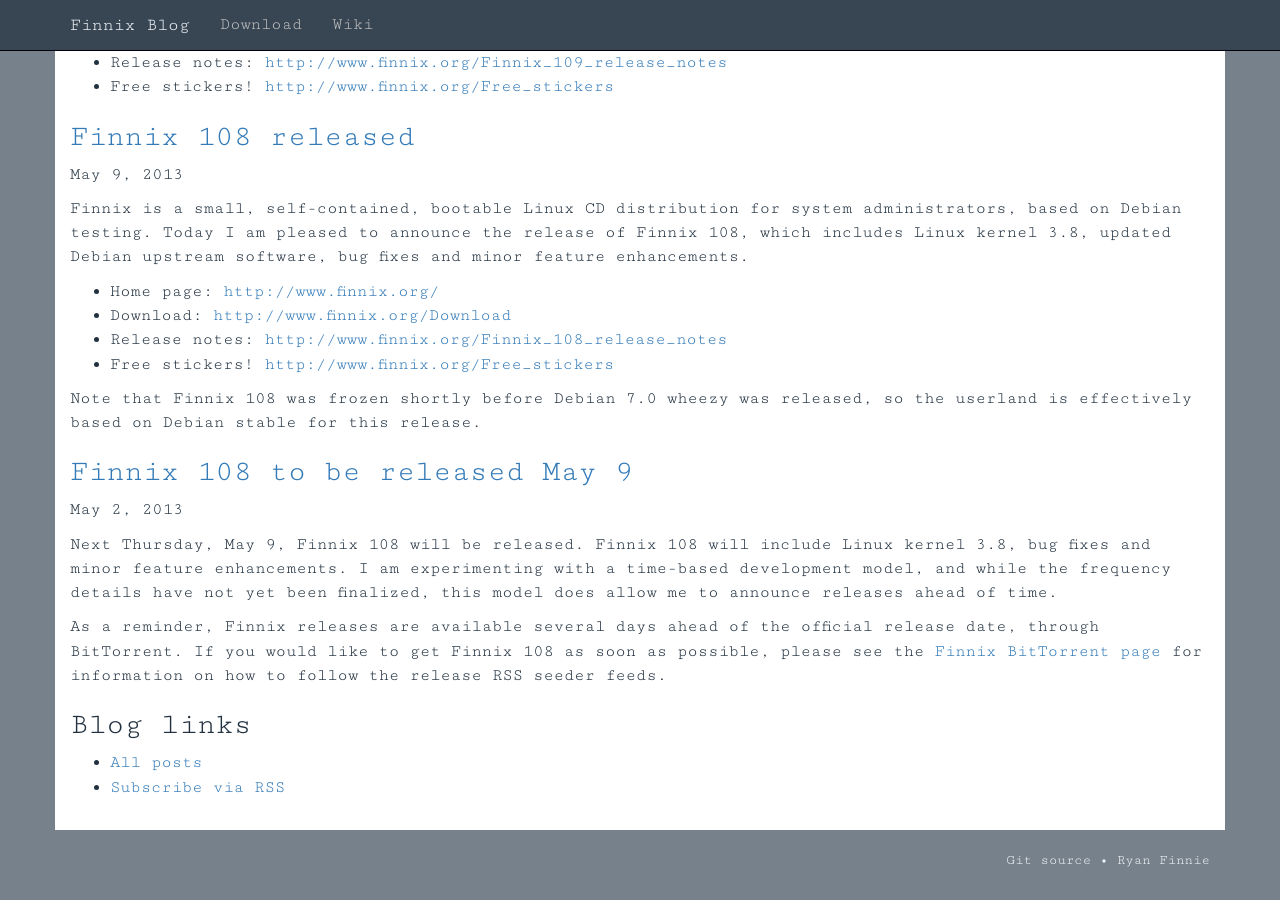
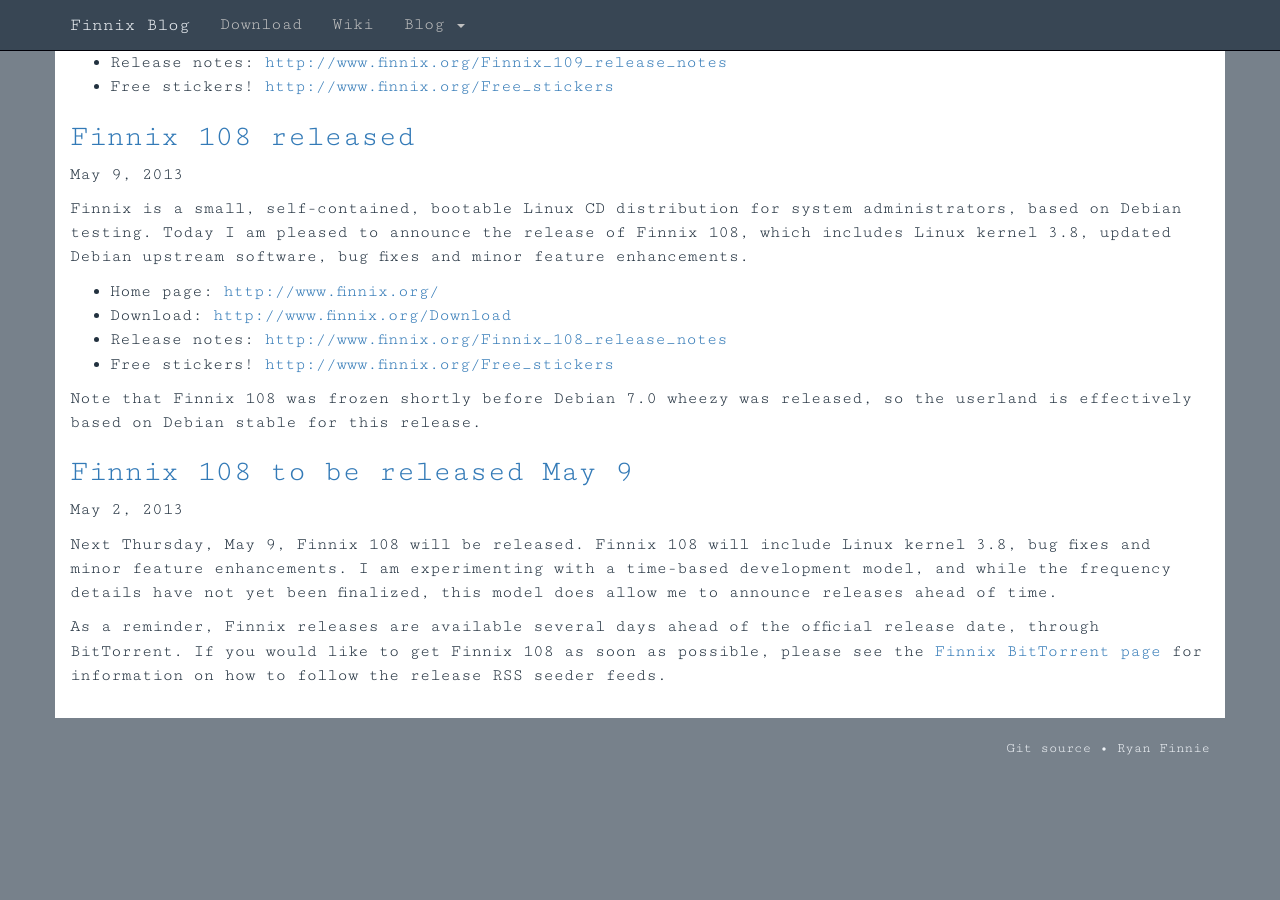
Before and after one commit to finnix/jekyll-finnix, a Jekyll site: the page built from index.html, in a window 1280 px wide and 900 px high, scrolled down 1394 px. Built offline with Jekyll 4.4.1, drawn with Linux system fonts in a browser that asks for light colours; nearby versions of some CDN libraries; after the commit the page ends 2182 px from its top, so only the background shows below that.

Commit message:
Improve top navbar

```diff
--- a/_includes/header.html
+++ b/_includes/header.html
@@ -13,14 +13,40 @@
         </div>
         <div id="navbar" class="collapse navbar-collapse">
           <ul class="nav navbar-nav">
-          {% for my_link in site.top_links %}
+            {% for my_link in site.top_links %}
+            {% if my_link.sublinks %}
+            <li class="dropdown">
+              <a href="#" class="dropdown-toggle" data-toggle="dropdown" role="button" aria-haspopup="true" aria-expanded="false">{{ my_link.title }} <span class="caret"></span></a>
+              <ul class="dropdown-menu">
+                {% for my_sublink in my_link.sublinks %}
+                {% if my_sublink.title %}
+                {% if my_sublink.url %}
+                <li><a href="{{ my_sublink.url }}">{{ my_sublink.title }}</a></li>
+                {% else %}
+                <li class="dropdown-header">{{ my_sublink.title }}</li>
+                {% endif %}
+                {% else %}
+                <li role="separator" class="divider"></li>
+                {% endif %}
+                {% endfor %}
+              </ul>
+            </li>
+            {% else %}
             <li><a href="{{ my_link.url }}">{{ my_link.title }}</a></li>
-          {% endfor %}
-          {% for my_page in site.pages %}
+            {% endif %}
+            {% endfor %}
+            <li class="dropdown">
+              <a href="#" class="dropdown-toggle" data-toggle="dropdown" role="button" aria-haspopup="true" aria-expanded="false">Blog <span class="caret"></span></a>
+              <ul class="dropdown-menu">
+                <li><a href="{{ "/posts/" | prepend: site.baseurl }}">All posts</a></li>
+                <li><a href="{{ "/feed.xml" | prepend: site.baseurl }}">Subscribe via RSS</a></li>
+              </ul>
+            </li>
+            {% for my_page in site.pages %}
             {% if my_page.title %}
             <li><a href="{{ my_page.url | prepend: site.baseurl }}">{{ my_page.title }}</a></li>
             {% endif %}
-          {% endfor %}
+            {% endfor %}
           </ul>
         </div><!--/.nav-collapse -->
       </div>
--- a/index.html
+++ b/index.html
@@ -21,10 +21,4 @@
     </article>
     {% endfor %}
 
-  <h2>Blog links</h2>
-  <ul>
-  <li><a href="{{ "/posts/" | prepend: site.baseurl }}">All posts</a></li>
-  <li><a href="{{ "/feed.xml" | prepend: site.baseurl }}">Subscribe via RSS</a></li>
-  </ul>
-
 </div>
```
